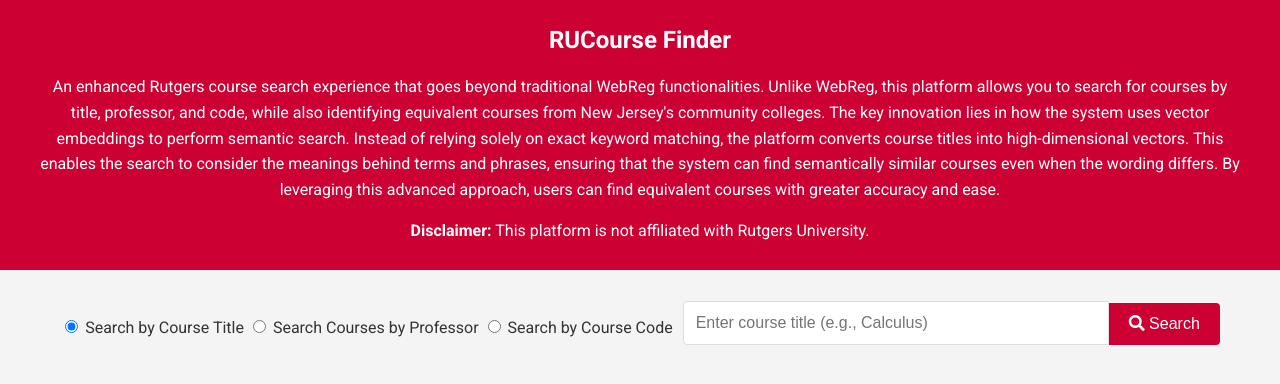
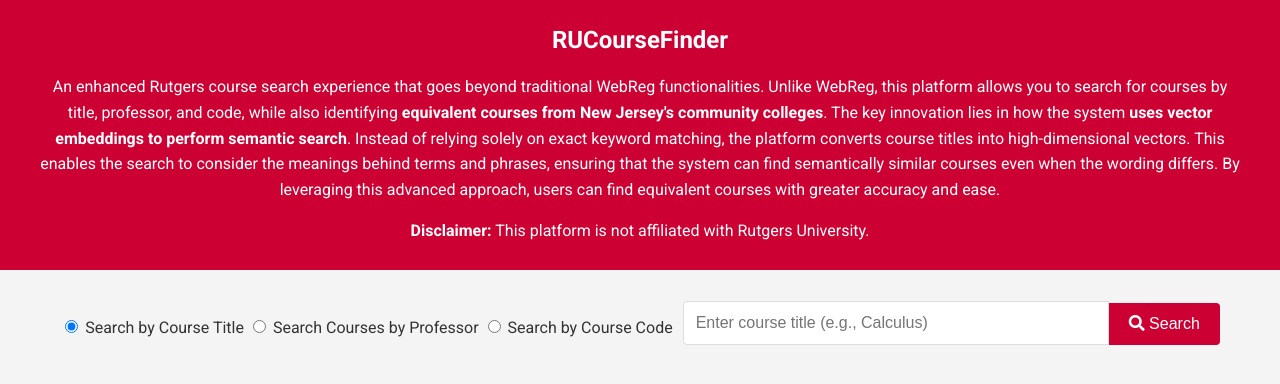
Before and after one commit to ivan5355/RUCourseFinder, a Python web app: template templates/main.html in a window 1280 px wide. Shown: the top 384 px of the page. Run offline with Jinja, Linux system fonts and the light colour scheme; the template is opened without the code that fills it, so the values that code supplies are empty.

Commit message:
styling changes

```diff
--- a/templates/main.html
+++ b/templates/main.html
@@ -186,13 +186,13 @@
 <body>
     <div class="top-banner">
         <div class="container">
-            <h1>RUCourse Finder</h1>
+            <h1>RUCourseFinder</h1>
             <div class="top-banner">
                 <div class="container">
                     An enhanced Rutgers course search experience that goes beyond traditional WebReg functionalities.
                     Unlike WebReg, this platform allows you to search for courses by title, professor, and code, while also identifying
-                    equivalent courses from New Jersey's community colleges. The key innovation lies in how the system
-                    uses vector embeddings to perform semantic search. Instead of relying solely on exact keyword matching,
+                    <strong>equivalent courses from New Jersey's community colleges</strong>. The key innovation lies in how the system
+                    <strong> uses vector embeddings to perform semantic search</strong>. Instead of relying solely on exact keyword matching,
                     the platform converts course titles into high-dimensional vectors. This enables the search to consider the meanings
                     behind terms and phrases, ensuring that the system can find semantically similar courses even when the wording differs.
                     By leveraging this advanced approach, users can find equivalent courses with greater accuracy and ease.
@@ -249,7 +249,7 @@
 
         document.getElementById('toggle-professor').addEventListener('change', function() {
             currentSearchType = 'professor';
-            document.getElementById('search-bar').placeholder = "Enter professor name (e.g., Smith)";
+            document.getElementById('search-bar').placeholder = "Enter professor last name (e.g., Smith)";
         });
 
         document.getElementById('toggle-course-code').addEventListener('change', function() {
```
